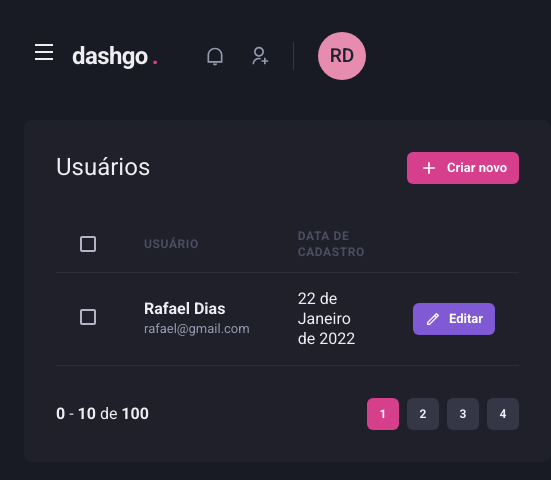
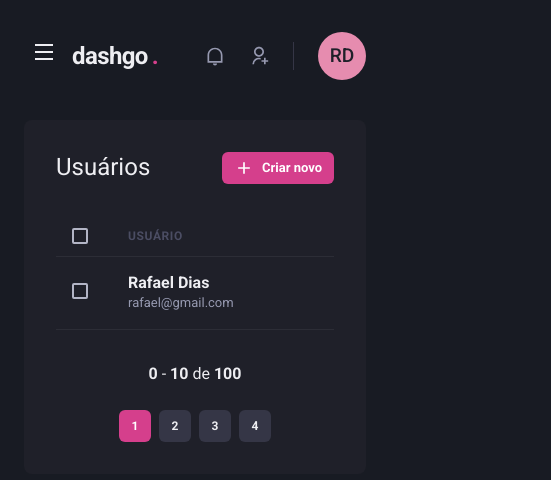
Before and after one commit to alemon-ice/ignite-dashgo-project, a Next.js app: page /users in a window 390 px wide. Shown: the top 480 px of the page, 551 px wide, since content can reach past the window. Built offline with nearby package versions, Linux system fonts and the light colour scheme.

Commit message:
more responsiveness adjustments

```diff
--- a/src/components/Header/index.tsx
+++ b/src/components/Header/index.tsx
@@ -1,7 +1,7 @@
 import { Flex, Icon, IconButton, useBreakpointValue } from '@chakra-ui/react';
 import { RiMenuLine } from 'react-icons/ri';
 import { useSidebarDrawer } from '../../context/SidebarDrawerContext';
-import { Logo } from './Logot';
+import { Logo } from './Logo';
 import { NotificationsNav } from './NotificationsNav';
 import { Profile } from './Profile';
 import { Search } from './Search';
--- a/src/components/Pagination/index.tsx
+++ b/src/components/Pagination/index.tsx
@@ -4,7 +4,7 @@
 export function Pagination() {
   return (
     <Stack
-      direction="row"
+      direction={['column', 'row']}
       mt="8"
       justify="space-between"
       align="center"
--- a/src/pages/users/create.tsx
+++ b/src/pages/users/create.tsx
@@ -20,7 +20,7 @@
       <Flex w="100%" my="6" maxW={1480} mx="auto" px="6">
         <Sidebar />
 
-        <Box flex="1" borderRadius="8" bg="gray.800" p="8">
+        <Box flex="1" borderRadius="8" bg="gray.800" p={['6', '8']}>
           <Heading size="lg" fontWeight="normal">
             Criar usuário
           </Heading>
@@ -28,11 +28,11 @@
           <Divider my="6" borderColor="gray.700" />
 
           <VStack spacing="8">
-            <SimpleGrid minChildWidth="240px" spacing="8" w="100%">
+            <SimpleGrid minChildWidth="240px" spacing={['6', '8']} w="100%">
               <Input name="name" label="Nome completo" />
               <Input name="email" label="E-mail" type="email" />
             </SimpleGrid>
-            <SimpleGrid minChildWidth="240px" spacing="8" w="100%">
+            <SimpleGrid minChildWidth="240px" spacing={['6', '8']} w="100%">
               <Input name="password" label="Senha" type="password" />
               <Input
                 name="password_confirmation"
--- a/src/pages/users/index.tsx
+++ b/src/pages/users/index.tsx
@@ -12,6 +12,7 @@
   Th,
   Thead,
   Tr,
+  useBreakpointValue,
 } from '@chakra-ui/react';
 import { RiAddLine, RiPencilLine } from 'react-icons/ri';
 import { Header } from '../../components/Header';
@@ -19,6 +20,11 @@
 import { Sidebar } from '../../components/Sidebar';
 
 export default function UserList() {
+  const isWideVersion = useBreakpointValue({
+    base: false,
+    lg: true,
+  });
+
   return (
     <Box>
       <Header />
@@ -46,17 +52,17 @@
           <Table colorScheme="whiteAlpha">
             <Thead>
               <Tr>
-                <Th px="6" color="gray.300" w="8">
+                <Th px={['4', '4', '6']} color="gray.300" w="8">
                   <Checkbox colorScheme="pink" />
                 </Th>
                 <Th>Usuário</Th>
-                <Th>Data de cadastro</Th>
-                <Th width="8" />
+                {isWideVersion && <Th>Data de cadastro</Th>}
+                {isWideVersion && <Th width="8" />}
               </Tr>
             </Thead>
             <Tbody>
               <Tr>
-                <Td>
+                <Td px={['4', '4', '6']}>
                   <Checkbox colorScheme="pink" />
                 </Td>
                 <Td>
@@ -67,7 +73,8 @@
                     </Text>
                   </Box>
                 </Td>
-                <Td>22 de Janeiro de 2022</Td>
+                {isWideVersion && <Td>22 de Janeiro de 2022</Td>}
+                {isWideVersion && (
                   <Td>
                     <Button
                       as="a"
@@ -79,6 +86,7 @@
                       Editar
                     </Button>
                   </Td>
+                )}
               </Tr>
             </Tbody>
           </Table>
```
Also changed, not shown: src/components/Header/Logo.tsx (renamed from src/components/Header/Logot.tsx). Lines whose indentation alone changed are shown as unchanged.
